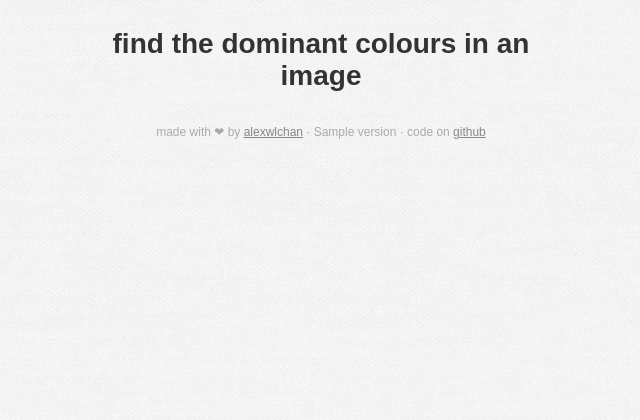
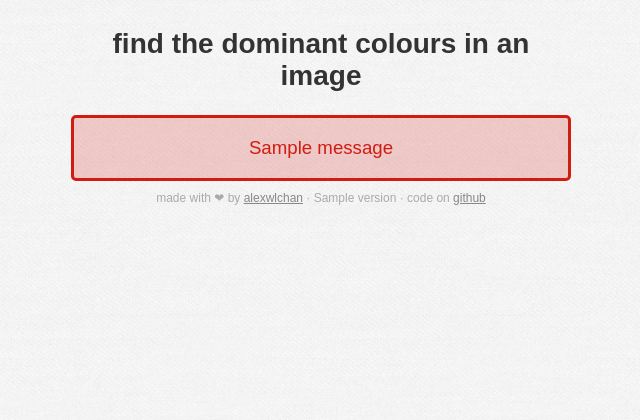
Before and after one commit to alexwlchan/dominant_colours, a Flask app: template webapp/templates/base.html in a window 1280 px wide. Shown: the top 420 px of the page, without its empty margins (319-959 px from the left). Run offline with Flask 2, Linux system fonts and the light colour scheme; the template is opened without the code that fills it: most values are stand-ins (such as "Sample title", 1, 10 or a date in 2020); one stand-in notice (Sample message) is shown; parts of the project's set-up code (start-up, migrations or seed data) failed here and were passed over.

Commit message:
Handle errors (e.g. somebody uploading a bad image)

```diff
--- a/webapp/server.py
+++ b/webapp/server.py
@@ -3,14 +3,17 @@
 import base64
 import colorsys
 import os
+import secrets
 import subprocess
+import sys
 import tempfile
 
-from flask import Flask, redirect, render_template, request
+from flask import Flask, flash, redirect, render_template, request
 import wcag_contrast_ratio as contrast
 
 
 app = Flask(__name__)
+app.secret_key = secrets.token_hex()
 
 
 VERSION = subprocess.check_output(["dominant_colours", "--version"]).decode("utf8")
@@ -55,10 +58,20 @@ def get_palette():
             # when running dominant_colours.
             tmp_file.flush()
 
-            result = subprocess.check_output(
-                ["dominant_colours", tmp_file.name, "--no-palette", "--max-colours=5"]
-            )
-            colours = result.decode("utf8").strip().split("\n")
+            proc = subprocess.Popen([
+                'dominant_colours', tmp_file.name, '--no-palette', '--max-colours=5'
+            ],stdout=subprocess.PIPE,
+                                   stderr=subprocess.PIPE)
+            stdout, stderr = proc.communicate()
+            return_code = proc.poll()
+
+            if return_code != 0:
+                stderr = stderr.decode(sys.stdin.encoding)
+                flash(f'Something went wrong:<br/>{stderr}')
+                return redirect('/')
+
+            stdout = stdout.decode(sys.stdin.encoding)
+            colours = stdout.strip().split("\n")
 
             with tempfile.NamedTemporaryFile(suffix="jpg") as thumbnail_file:
                 subprocess.check_call(
--- a/webapp/static/style.css
+++ b/webapp/static/style.css
@@ -130,3 +130,12 @@ img {
     height: 42px;
   }
 }
+
+.errors {
+  background: rgba(208, 28, 17, 0.2);
+  padding: 1em;
+  border: 3px solid #d01c11;
+  color: #d01c11;
+  font-weight: 500;
+  border-radius: 5px;
+}
--- a/webapp/templates/base.html
+++ b/webapp/templates/base.html
@@ -11,6 +11,18 @@
   <body>
     <main>
       <h2>find the dominant colours in an image</h2>
+
+
+      {% with messages = get_flashed_messages() %}
+        {% if messages %}
+          <div class="errors">
+            {% for message in messages %}
+              {{ message | safe }}
+            {% endfor %}
+          </div>
+        {% endif %}
+      {% endwith %}
+
       {% block content %}
       {% endblock %}
     </main>
```
